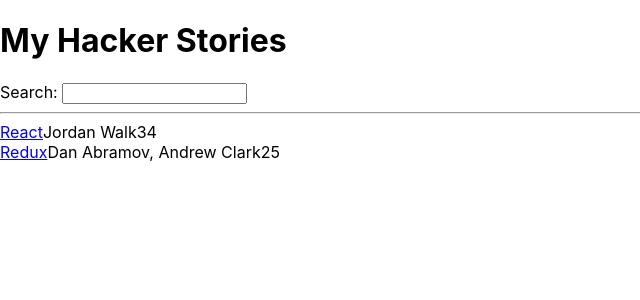
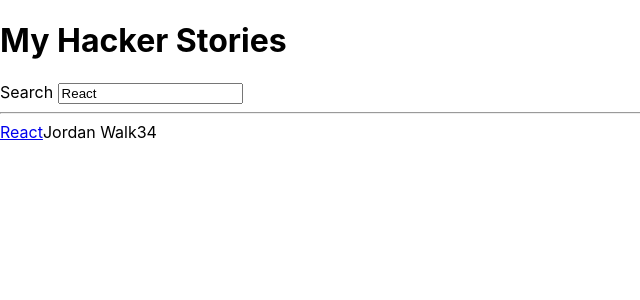
Before and after one commit to Thomas88s/hacker-stories, a React (Create React App) app: page / in a window 1280 px wide. Shown: the top 300 px of the page, without its empty margins (0-640 px from the left). Built offline with nearby package versions, Linux system fonts and the light colour scheme.

Commit message:
Created custom hook

```diff
--- a/src/App.js
+++ b/src/App.js
@@ -1,5 +1,17 @@
 
 import React from 'react';
+
+const useSemiPersistentState = (key, initialState) => {
+  const [value, setValue] = React.useState(
+    localStorage.getItem(key) || initialState
+  );
+
+  React.useEffect(() => {
+    localStorage.setItem('key', value);
+  }, [value, key]);
+
+  return [value, setValue];
+};
 
 
 const App = () => {
@@ -22,7 +34,10 @@
    },
  ];
 
- const [searchTerm, setSearchTerm] = React.useState('')
+ const [searchTerm, setSearchTerm] = useSemiPersistentState(
+   'search',
+   'React'
+ );
 
  const handleSearch = event => {
    setSearchTerm(event.target.value);
@@ -36,7 +51,12 @@
      <div>
        <h1>My Hacker Stories</h1>
 
-       <Search search={searchTerm} onSearch={handleSearch} />
+       <InputWithLabel
+         id="search"
+         label="Search"
+         value={searchTerm}
+         onInputChange={handleSearch}
+       />
 
        <hr />
 
@@ -45,17 +65,36 @@
    );
  };
 
+ const InputWithLabel = ({
+   id,
+   label,
+   value,
+   type = 'text',
+   onInputChange
+  }) => (
+   <>
+     <label htmlFor={id}>{label}</label>
+     &nbsp;
+     <input
+       id={id}
+       type={type}
+       value={value}
+       onChange={onInputChange}
+       />
+   </>
+ );
+
 
  const Search = ({ search, onSearch }) => (
-     <div>
+      <>
        <label htmlFor="search">Search: </label>
        <input
          id="search"
          type="text"
          value={search}
          onChange={onSearch}
-         />
-     </div>
+       />
+      </>
  );
 
 
```
